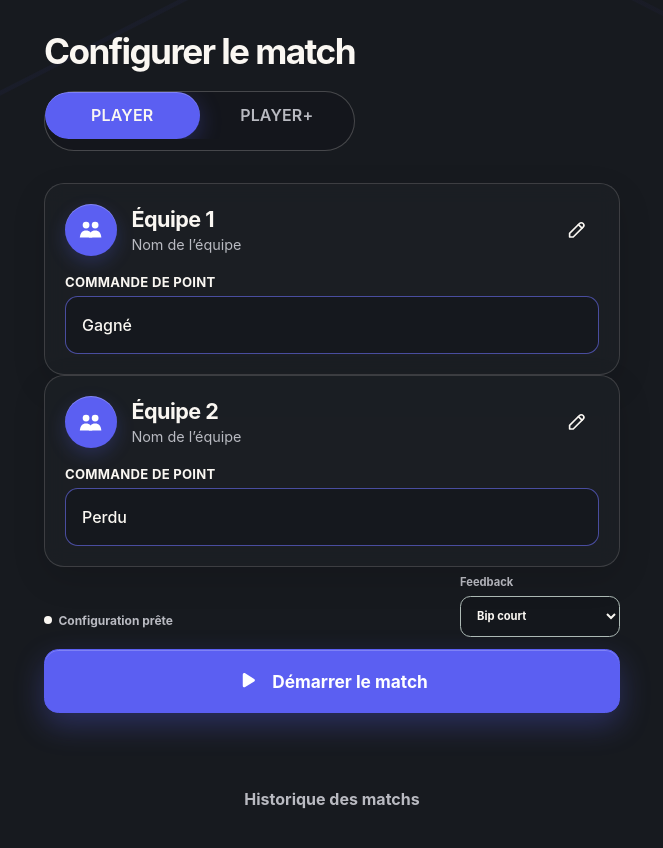
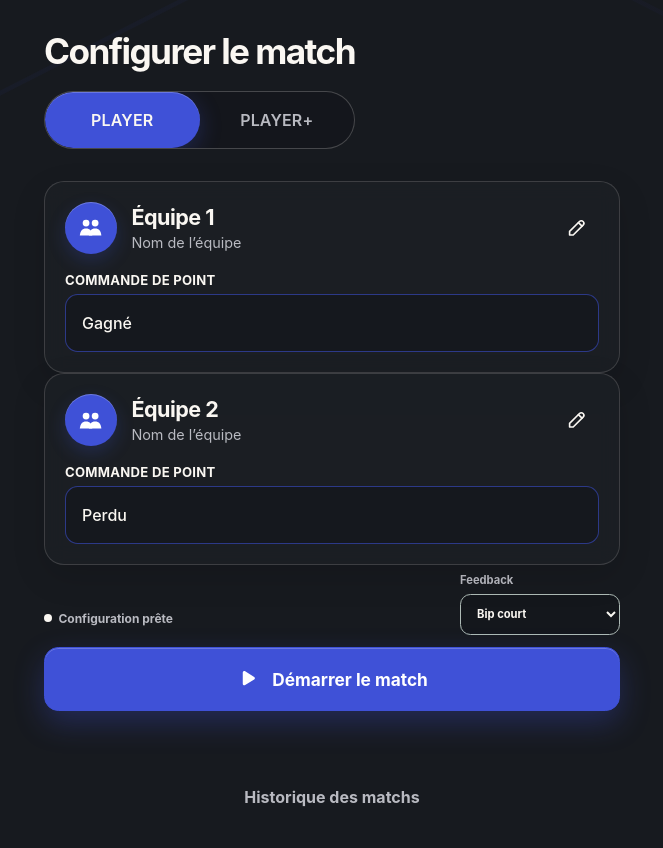
Before and after one commit to cedandraud-prog/padel-score, a React (Vite) app: page / in a window 1280 px wide. Shown: the top 848 px of the page, without its empty margins (308-971 px from the left). Built offline with nearby package versions, Linux system fonts and the light colour scheme.

Commit message:
fix: correct mode selector and refine blue accent

```diff
--- a/src/styles.css
+++ b/src/styles.css
@@ -6,9 +6,10 @@
   --color-text: #faf7f2;
   --color-text-muted: #b9bac1;
   --color-text-subtle: #898c96;
-  --color-accent: #5b5ff2;
-  --color-accent-hover: #7074ff;
-  --color-accent-soft: rgb(91 95 242 / 16%);
+  --color-accent-rgb: 63 81 215;
+  --color-accent: #3f51d7;
+  --color-accent-hover: #4c61e3;
+  --color-accent-soft: rgb(var(--color-accent-rgb) / 16%);
   --color-border: rgb(250 247 242 / 12%);
   --color-border-strong: rgb(250 247 242 / 22%);
   --color-danger: #ff8d93;
@@ -22,7 +23,7 @@
   --space-4: 1rem;
   --space-5: 1.35rem;
   --shadow-soft: 0 12px 32px rgb(0 0 0 / 16%);
-  --focus-ring: 0 0 0 3px rgb(91 95 242 / 30%);
+  --focus-ring: 0 0 0 3px rgb(var(--color-accent-rgb) / 30%);
   font-family:
     Inter,
     Manrope,
@@ -1145,23 +1146,6 @@ fieldset {
   background: #eef2f0;
 }
 
-.quick-mode-selector label {
-  padding: 0.55rem 0.8rem;
-  border-radius: 999px;
-  font-weight: 750;
-  cursor: pointer;
-}
-
-.quick-mode-selector label:has(input:checked) {
-  background: #14211d;
-  color: #fff;
-}
-
-.quick-mode-selector input {
-  position: absolute;
-  opacity: 0;
-}
-
 .quick-team-list {
   display: grid;
   gap: 1rem;
@@ -1350,10 +1334,6 @@ fieldset {
     grid-template-columns: repeat(2, minmax(0, 1fr));
   }
 
-  .quick-mode-selector label {
-    text-align: center;
-  }
-
   .wake-lock-warning {
     align-items: flex-start;
   }
@@ -1668,26 +1648,6 @@ input::placeholder {
   background: #14171c;
 }
 
-.quick-mode-selector label {
-  min-width: 5.1rem;
-  border-radius: calc(var(--radius-sm) - 0.1rem);
-  padding: 0.48rem 0.7rem;
-  color: var(--color-text-muted);
-  font-size: 0.76rem;
-  font-weight: 800;
-  letter-spacing: 0.055em;
-  text-align: center;
-}
-
-.quick-mode-selector label:has(input:checked) {
-  color: #fff;
-  background: var(--color-accent);
-}
-
-.quick-mode-selector label:has(input:focus-visible) {
-  box-shadow: var(--focus-ring);
-}
-
 .quick-team-list {
   display: grid;
   grid-template-columns: repeat(2, minmax(0, 1fr));
@@ -1915,7 +1875,7 @@ input::placeholder {
 .setup-start-match {
   min-height: 3rem;
   border-radius: var(--radius-md);
-  box-shadow: 0 8px 22px rgb(91 95 242 / 18%);
+  box-shadow: 0 8px 22px rgb(var(--color-accent-rgb) / 18%);
 }
 
 .initial-server {
@@ -2277,11 +2237,6 @@ input::placeholder {
     grid-template-columns: none;
   }
 
-  .quick-mode-selector label {
-    min-width: 4.65rem;
-    padding-inline: 0.45rem;
-  }
-
   .quick-team-list {
     grid-template-columns: 1fr;
     gap: 0.55rem;
@@ -2385,11 +2340,6 @@ input::placeholder {
     font-size: 1.15rem;
   }
 
-  .quick-mode-selector label {
-    min-width: 4.1rem;
-    font-size: 0.68rem;
-  }
-
   .player-slot {
     grid-template-columns: 2.85rem minmax(0, 1fr) auto;
     gap: 0.3rem;
@@ -2522,8 +2472,8 @@ body:has(.app-shell--match) {
   color: var(--color-accent);
   background: transparent;
   box-shadow:
-    0 0 0 2px rgb(91 95 242 / 22%),
-    0 0 14px rgb(91 95 242 / 44%);
+    0 0 0 2px rgb(var(--color-accent-rgb) / 22%),
+    0 0 14px rgb(var(--color-accent-rgb) / 44%);
 }
 
 .app-shell--match .server-indicator {
@@ -3041,13 +2991,13 @@ body {
     linear-gradient(
       153deg,
       transparent 0 17%,
-      rgb(91 95 242 / 5%) 17.1% 17.35%,
+      rgb(var(--color-accent-rgb) / 5%) 17.1% 17.35%,
       transparent 17.45% 100%
     ),
     linear-gradient(
       27deg,
       transparent 0 88%,
-      rgb(91 95 242 / 4%) 88.1% 88.35%,
+      rgb(var(--color-accent-rgb) / 4%) 88.1% 88.35%,
       transparent 88.45% 100%
     );
   content: '';
@@ -3070,9 +3020,9 @@ body {
 
 .quick-mode-selector {
   display: grid;
-  grid-template-columns: repeat(2, minmax(0, 1fr));
+  grid-template-columns: 1fr 1fr;
   width: 100%;
-  min-height: 3.75rem;
+  min-height: 3.5rem;
   gap: 0;
   border-color: var(--color-border-strong);
   border-radius: 999px;
@@ -3081,24 +3031,42 @@ body {
   background: rgb(20 23 28 / 86%);
 }
 
-.quick-mode-selector label {
-  display: grid;
+.quick-mode-selector button {
+  display: flex;
+  width: 100%;
+  min-height: 3.5rem;
   min-width: 0;
-  place-items: center;
+  align-items: center;
+  justify-content: center;
+  border: 0;
   border-radius: 999px;
-  padding: 0.85rem 1rem;
-  color: var(--color-text-muted);
+  padding: 0 1rem;
+  color: var(--color-text-muted);
+  background: transparent;
   font-size: 1rem;
   font-weight: 620;
   letter-spacing: 0.01em;
-}
-
-.quick-mode-selector label:has(input:checked) {
+  line-height: 1;
+  text-align: center;
+}
+
+.quick-mode-selector button:hover:not(:disabled) {
+  color: var(--color-text);
+  background: rgb(var(--color-accent-rgb) / 10%);
+}
+
+.quick-mode-selector button[aria-pressed='true'] {
   color: var(--color-text);
   background: var(--color-accent);
   box-shadow:
     inset 0 1px 0 rgb(255 255 255 / 22%),
-    0 6px 22px rgb(91 95 242 / 28%);
+    0 6px 22px rgb(var(--color-accent-rgb) / 28%);
+}
+
+.quick-mode-selector button:focus-visible {
+  z-index: 1;
+  outline: 0;
+  box-shadow: var(--focus-ring);
 }
 
 .quick-team-list {
@@ -3137,7 +3105,7 @@ body {
   background: var(--color-accent);
   box-shadow:
     inset 0 1px 0 rgb(255 255 255 / 24%),
-    0 7px 18px rgb(91 95 242 / 22%);
+    0 7px 18px rgb(var(--color-accent-rgb) / 22%);
 }
 
 .team-avatar svg {
@@ -3320,7 +3288,7 @@ body {
 .command-field input {
   width: 100%;
   min-height: 3.65rem;
-  border-color: rgb(112 116 255 / 58%);
+  border-color: rgb(var(--color-accent-rgb) / 58%);
   border-radius: 0.8rem;
   padding: 0 1rem;
   background: rgb(20 23 28 / 72%);
@@ -3414,7 +3382,7 @@ body {
   background: var(--color-accent);
   box-shadow:
     inset 0 1px 0 rgb(255 255 255 / 22%),
-    0 12px 30px rgb(91 95 242 / 30%);
+    0 12px 30px rgb(var(--color-accent-rgb) / 30%);
   font-size: 1.08rem;
   font-weight: 680;
 }
@@ -3480,11 +3448,6 @@ body {
     font-size: 1.65rem;
   }
 
-  .quick-mode-selector label {
-    min-width: 0;
-    font-size: 0.9rem;
-  }
-
   .quick-team {
     padding: 0.95rem;
   }
--- a/src/ui/MatchSetup.tsx
+++ b/src/ui/MatchSetup.tsx
@@ -130,24 +130,20 @@ export function MatchSetup({
         <h2 id="setup-title">Configurer le match</h2>
         <fieldset className="quick-mode-selector">
           <legend className="sr-only">Mode de jeu</legend>
-          <label>
-            <input
-              type="radio"
-              name="setup-mode"
-              checked={mode === 'PLAYER'}
-              onChange={() => onModeChange('PLAYER')}
-            />
+          <button
+            type="button"
+            aria-pressed={mode === 'PLAYER'}
+            onClick={() => onModeChange('PLAYER')}
+          >
             PLAYER
-          </label>
-          <label>
-            <input
-              type="radio"
-              name="setup-mode"
-              checked={mode === 'PLAYERS_PLUS'}
-              onChange={() => onModeChange('PLAYERS_PLUS')}
-            />
+          </button>
+          <button
+            type="button"
+            aria-pressed={mode === 'PLAYERS_PLUS'}
+            onClick={() => onModeChange('PLAYERS_PLUS')}
+          >
             PLAYER+
-          </label>
+          </button>
         </fieldset>
       </header>
 
```
Also changed, not shown: 1 other file (tests, documents, lock files or other folders).
